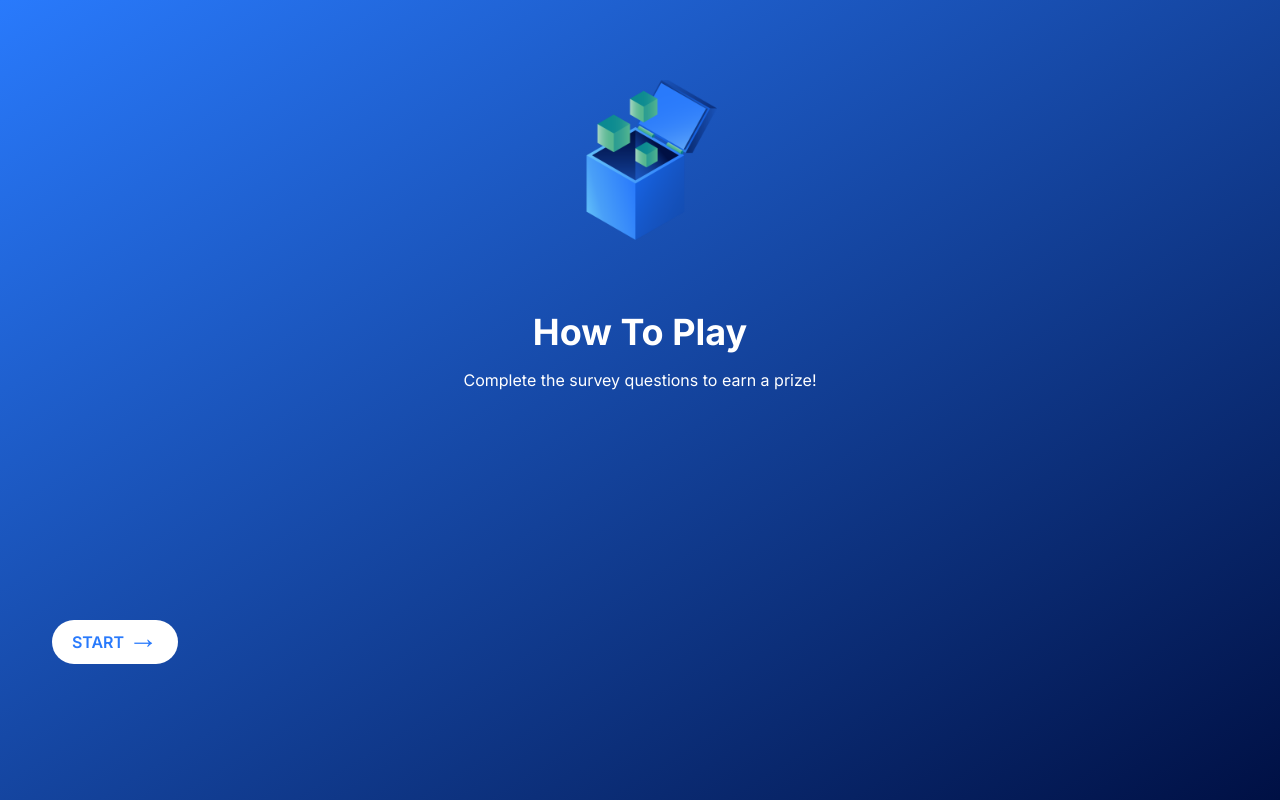
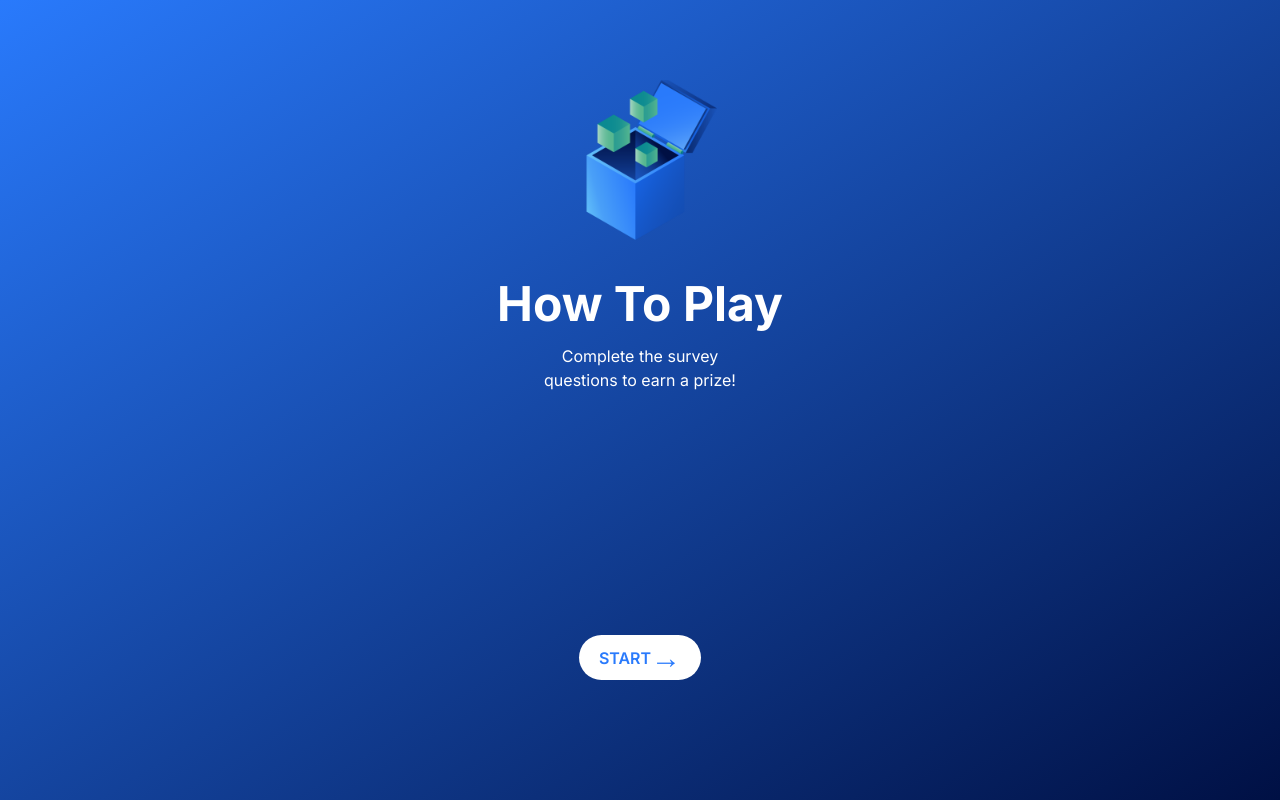
Before and after one commit to Reactongraph/mplus-survey, a Next.js app: page /survey in a window 1280 px wide. Built offline with nearby package versions, Linux system fonts and the light colour scheme; no server answers.

Commit message:
Ui feedback covered

```diff
--- a/public/emailTemplates/verify.html
+++ b/public/emailTemplates/verify.html
@@ -56,6 +56,7 @@
       .footer-text {
         font-weight: 400;
         color: #297AFC;
+        opacity: 0.5;
         font-size: 10px;
       }
       .footer-container {
@@ -142,7 +143,7 @@
         </div>
         <div class="footer-container">
             <span class="footer-text"
-              >You've received this email because you registered for the {Campaign Name} by {Client}. Please refer to the {Giveaway's} Terms and Conditions for details.</span
+              >You've received this email because you registered for the Precision Survey by Precision. Please refer to the Precision's Terms and Conditions for details.</span
             >
           </div>
       </div>
--- a/src/app/survey/coupon/page.tsx
+++ b/src/app/survey/coupon/page.tsx
@@ -38,6 +38,7 @@ const Result = ({ searchParams }: { searchParams: { token: string } }) => {
               handler={() => {}}
               textTransform='capitalize'
               As={Link}
+              addFlex={true}
               otherProps={{
                 href: `/survey/coupon/${coupon._id}?token=${token}`
               }}
--- a/src/app/survey/page.tsx
+++ b/src/app/survey/page.tsx
@@ -12,15 +12,18 @@ const Result = ({ searchParams }: { searchParams: { token: string } }) => {
       image='/images/openbox.png'
       title='How To Play'
       subTitle='Complete the survey questions to earn a prize!'
+      css={true}
     >
       <div
         style={{
-          padding: '20px'
+          display: 'flex',
+          justifyContent: 'center'
         }}
       >
         <Button
           rounded={true}
           varient='v3'
+          addFlex={true}
           handler={() => {}}
           As={Link}
           otherProps={{
--- a/src/components/Common/Button.tsx
+++ b/src/components/Common/Button.tsx
@@ -11,6 +11,7 @@ type ButtonPropsType = {
   As?: React.ElementType;
   loading?: boolean;
   otherProps?: any;
+  addFlex?: boolean;
 };
 
 const varientColorMap: any = {
@@ -43,6 +44,7 @@ const Button = ({
   textTransform = 'uppercase',
   As: Component = 'button',
   loading = false,
+  addFlex = false,
   otherProps = {}
 }: ButtonPropsType) => {
   const bgColor = disabled
@@ -52,7 +54,7 @@ const Button = ({
 
   return (
     <Component
-      className={`py-3 px-5 ${rounded ? 'rounded-full' : 'rounded-md'} ${color} ${textTransform === 'none' ? '' : textTransform} font-semibold ${bgColor}`}
+      className={`${addFlex ? `` : `py-3`} px-5 ${rounded ? 'rounded-full' : 'rounded-md'} ${color} ${textTransform === 'none' ? '' : textTransform} font-semibold ${bgColor}   ${addFlex ? 'flex items-center' : ``}  `}
       disabled={disabled}
       onClick={handler}
       {...otherProps}
--- a/src/components/Common/GradientCard.tsx
+++ b/src/components/Common/GradientCard.tsx
@@ -8,6 +8,7 @@ type GradientCardPropType = {
   title?: string;
   subTitle?: string;
   enableImageBackground?: boolean;
+  css?: boolean;
 };
 
 const GradientCard = ({
@@ -15,7 +16,8 @@ const GradientCard = ({
   image,
   title,
   subTitle,
-  enableImageBackground = false
+  enableImageBackground = false,
+  css = false
 }: GradientCardPropType) => {
   return (
     <div
@@ -35,8 +37,22 @@ const GradientCard = ({
               </div>
             </div>
           )}
-          {title && <h1 className='text-white text-4xl font-bold text-center mt-8'>{title}</h1>}
-          {subTitle && <p className='text-white text-base text-center mt-4'>{subTitle}</p>}
+          {title && (
+            <h1
+              className={`text-white ${css ? 'text-5xl' : 'text-4xl'} font-bold text-center ${css ? '' : 'mt-8'}`}
+            >
+              {title}
+            </h1>
+          )}
+          {subTitle && (
+            <div className={`${css ? 'text-center' : ''}`}>
+              <p
+                className={`text-white text-base text-center mt-4 ${css ? 'inline-block w-[200px]' : ''}`}
+              >
+                {subTitle}
+              </p>
+            </div>
+          )}
         </div>
         <div>{children}</div>
       </VerticalApart>
--- a/src/components/Model/index.tsx
+++ b/src/components/Model/index.tsx
@@ -21,7 +21,7 @@ const Modal = ({
           onClick={onClose}
         >
           <div
-            className={`mx-auto my-12 p-6 bg-white rounded-lg w-${width}`}
+            className={`mx-auto p-6 bg-white rounded-lg  absolute top-1/2 left-1/2 transform -translate-x-1/2 -translate-y-1/2 w-${width}`}
             onClick={(e) => e.stopPropagation()}
           >
             {/* <button onClick={onClose}>close</button> */}
--- a/src/hooks/useTnc.tsx
+++ b/src/hooks/useTnc.tsx
@@ -23,7 +23,7 @@ const useTnc = () => {
             <Link style={{ color: 'blue' }} href='/terms-conditions'>
               Terms of Use
             </Link>{' '}
-            of SmartMedia Technologies.
+            of Precision.
           </p>
         </div>
         <div className='flex items-center gap-6'>
--- a/utils/emailHandler/emailTemplates/verify.ts
+++ b/utils/emailHandler/emailTemplates/verify.ts
@@ -55,7 +55,7 @@ export const emailVerificationTemplate = (verificationLink: string) => `<html>
                 </tr>
                 <tr>
                   <td align="center" style="padding-top: 20px;">
-                    <p style="color: #297afc; font-size: 12px; font-weight: 400; margin: 0;">You've received this email because you registered for the {Campaign Name} by {Client}. Please refer to the {Giveaway's} Terms and Conditions for details.</p>
+                  <p style="color: rgba(0, 0, 255, 0.5); font-size: 12px; font-weight: 400; margin: 0; ">You've received this email because you registered for the Precision Survey by Precision. Please refer to the Precision's Terms and Conditions for details.</p>
                   </td>
                 </tr>
               </table>
```
